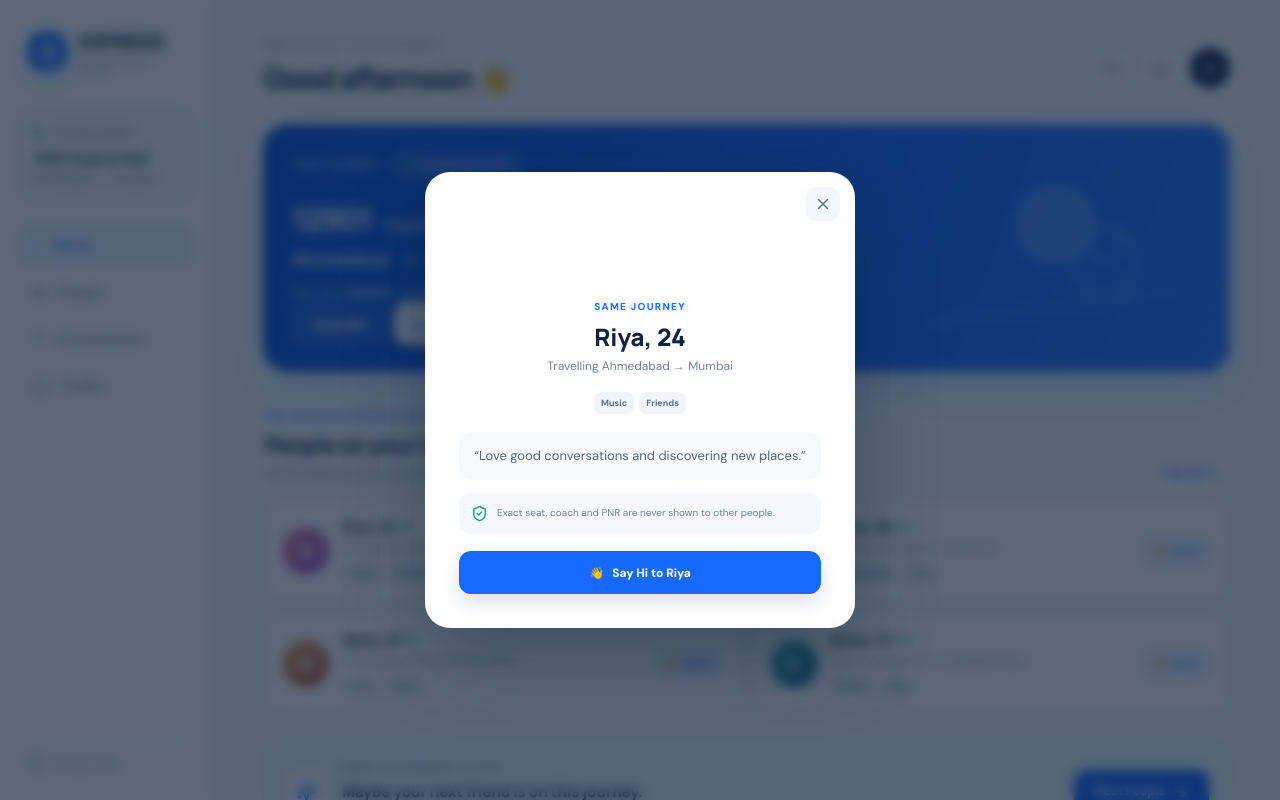
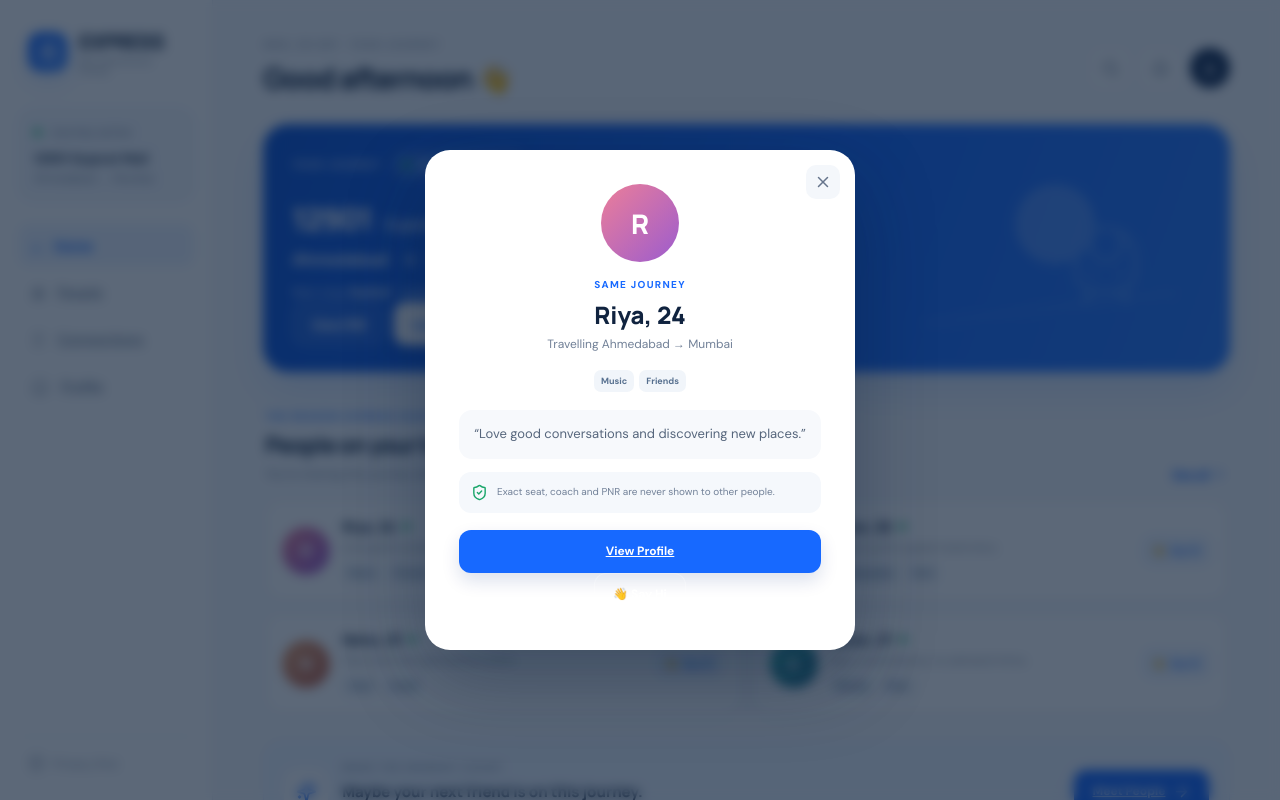
Before and after one commit to shubharpan001/EXPRESS, a Next.js app: page / in a window 1280 px wide. Both pictures are taken after a click on the element 502 px from the left and 550 px from the top of the page. Shown: the top 800 px of the page. Built offline with nearby package versions, Linux system fonts and the light colour scheme.

Commit message:
Connect Home to People and Profile pages

```diff
--- a/app/page.tsx
+++ b/app/page.tsx
@@ -2,24 +2,7 @@
 
 import Link from "next/link";
 import { useState } from "react";
-import {
-  ArrowRight,
-  Bell,
-  Check,
-  ChevronRight,
-  CircleUserRound,
-  Clock3,
-  Heart,
-  MapPin,
-  MessageCircle,
-  MoreHorizontal,
-  Search,
-  ShieldCheck,
-  Sparkles,
-  TrainFront,
-  Users,
-  X,
-} from "lucide-react";
+import { ArrowRight, Bell, Check, ChevronRight, Clock3, Heart, Search, ShieldCheck, Sparkles, TrainFront, X } from "lucide-react";
 
 const people = [
   { name: "Riya", age: 24, initials: "R", intent: ["Music", "Friends"], note: "Love good conversations and discovering new places." },
@@ -29,29 +12,29 @@ const people = [
 ];
 
 export default function Home() {
-  const [active, setActive] = useState("Home");
   const [selected, setSelected] = useState<(typeof people)[number] | null>(null);
   const [hiSent, setHiSent] = useState<string[]>([]);
   const sendHi = (name: string) => setHiSent((current) => current.includes(name) ? current : [...current, name]);
+  const nav = [{ label: "Home", href: "/" }, { label: "People", href: "/people" }, { label: "Connections", href: "/connections" }, { label: "Profile", href: "/profile" }];
 
   return (
     <main className="app-shell">
       <aside className="sidebar">
         <div className="brand"><div className="brand-mark"><TrainFront size={20} /></div><div><strong>EXPRESS</strong><span>Real-World Social Friends</span></div></div>
         <div className="side-context"><span className="live-dot" /> Journey active<div className="context-train">12901 Gujarat Mail</div><small>Ahmedabad → Mumbai</small></div>
-        <nav>{["Home", "People", "Connections", "Profile"].map((item) => <button key={item} className={active === item ? "nav-item active" : "nav-item"} onClick={() => setActive(item)}>{item === "Home" ? "⌂" : item === "People" ? "◎" : item === "Connections" ? "♡" : "◯"}<span>{item}</span></button>)}</nav>
+        <nav>{nav.map((item) => <Link key={item.label} href={item.href} className={item.label === "Home" ? "nav-item active" : "nav-item"}><span>{item.label === "Home" ? "⌂" : item.label === "People" ? "◎" : item.label === "Connections" ? "♡" : "◯"}</span><span>{item.label}</span></Link>)}</nav>
         <div className="sidebar-bottom"><ShieldCheck size={17} /><span>Privacy first</span></div>
       </aside>
       <section className="content">
-        <header className="topbar"><div><p className="eyebrow">WED, 09 SEP · YOUR JOURNEY</p><h1>Good afternoon 👋</h1></div><div className="top-actions"><button className="icon-button"><Search size={19} /></button><button className="icon-button"><Bell size={19} /></button><div className="avatar small">D</div></div></header>
+        <header className="topbar"><div><p className="eyebrow">WED, 09 SEP · YOUR JOURNEY</p><h1>Good afternoon 👋</h1></div><div className="top-actions"><button className="icon-button"><Search size={19} /></button><button className="icon-button"><Bell size={19} /></button><Link href="/profile" className="avatar small">D</Link></div></header>
         <div className="journey-card"><div className="journey-main"><div className="route-label"><span>YOUR JOURNEY</span><span className="status-pill"><span className="live-dot" /> Running 18 min late</span></div><h2>12901 <span>Gujarat Mail</span></h2><div className="route"><b>Ahmedabad</b><ArrowRight size={18} /><b>Mumbai</b></div><p className="muted">Next stop <strong>Nadiad</strong> · Updated 5 min ago</p></div><div className="train-illustration"><div className="sun" /><div className="track" /><TrainFront size={88} strokeWidth={1.2} /></div><div className="journey-actions"><Link className="secondary" href="/pnr">View PNR</Link><Link className="primary" href="/train-status">Live Status <ArrowRight size={16} /></Link></div></div>
-        <section className="social-section"><div className="section-heading"><div><p className="eyebrow blue">THE REASON EXPRESS EXISTS</p><h2>People on your train</h2><p className="muted">You’re sharing this journey with <strong>42 people</strong> who are open to connect.</p></div><button className="link-button">See all <ChevronRight size={16} /></button></div><div className="people-grid">{people.map((person) => <article className="person-card" key={person.name} onClick={() => setSelected(person)}><div className={`person-avatar tone-${person.initials}`}>{person.initials}</div><div className="person-body"><div className="person-title"><h3>{person.name}, {person.age}</h3><span className="online" /></div><p>{person.note}</p><div className="tags">{person.intent.map((tag) => <span key={tag}>{tag}</span>)}</div></div><button className={hiSent.includes(person.name) ? "hi-button sent" : "hi-button"} onClick={(e) => { e.stopPropagation(); sendHi(person.name); }}>{hiSent.includes(person.name) ? <><Check size={15} /> Sent</> : <><span>👋</span> Say Hi</>}</button></article>)}</div></section>
-        <section className="moment-card"><div className="moment-icon"><Sparkles size={21} /></div><div><p className="eyebrow">MAKE THE MOMENT COUNT</p><h3>Maybe your next friend is on this journey.</h3><p className="muted">Profiles are visible before a request. Chat starts only when both people accept.</p></div><button className="primary wide">Meet People <ArrowRight size={17} /></button></section>
-        <div className="quick-grid"><Link className="quick" href="/pnr"><div className="quick-icon"><TrainFront size={18} /></div><div><strong>Check PNR</strong><small>Booking & seat status</small></div><ChevronRight size={17} /></Link><Link className="quick" href="/train-status"><div className="quick-icon green"><Clock3 size={18} /></div><div><strong>Live Train Status</strong><small>Stops & running updates</small></div><ChevronRight size={17} /></Link><div className="quick"><div className="quick-icon pink"><Heart size={18} /></div><div><strong>Connections</strong><small>People you’ve met</small></div><ChevronRight size={17} /></div></div>
+        <section className="social-section"><div className="section-heading"><div><p className="eyebrow blue">THE REASON EXPRESS EXISTS</p><h2>People on your train</h2><p className="muted">You’re sharing this journey with <strong>42 people</strong> who are open to connect.</p></div><Link className="link-button" href="/people">See all <ChevronRight size={16} /></Link></div><div className="people-grid">{people.map((person) => <article className="person-card" key={person.name} onClick={() => setSelected(person)}><div className={`person-avatar tone-${person.initials}`}>{person.initials}</div><div className="person-body"><div className="person-title"><h3>{person.name}, {person.age}</h3><span className="online" /></div><p>{person.note}</p><div className="tags">{person.intent.map((tag) => <span key={tag}>{tag}</span>)}</div></div><button className={hiSent.includes(person.name) ? "hi-button sent" : "hi-button"} onClick={(e) => { e.stopPropagation(); sendHi(person.name); }}>{hiSent.includes(person.name) ? <><Check size={15} /> Sent</> : <><span>👋</span> Say Hi</>}</button></article>)}</div></section>
+        <section className="moment-card"><div className="moment-icon"><Sparkles size={21} /></div><div><p className="eyebrow">MAKE THE MOMENT COUNT</p><h3>Maybe your next friend is on this journey.</h3><p className="muted">Profiles are visible before a request. Chat starts only when both people accept.</p></div><Link className="primary wide" href="/people">Meet People <ArrowRight size={17} /></Link></section>
+        <div className="quick-grid"><Link className="quick" href="/pnr"><div className="quick-icon"><TrainFront size={18} /></div><div><strong>Check PNR</strong><small>Booking & seat status</small></div><ChevronRight size={17} /></Link><Link className="quick" href="/train-status"><div className="quick-icon green"><Clock3 size={18} /></div><div><strong>Live Train Status</strong><small>Stops & running updates</small></div><ChevronRight size={17} /></Link><Link className="quick" href="/connections"><div className="quick-icon pink"><Heart size={18} /></div><div><strong>Connections</strong><small>People you’ve met</small></div><ChevronRight size={17} /></Link></div>
         <footer><span>EXPRESS · Real-World Social Friends</span><span><ShieldCheck size={14} /> Your PNR is private</span></footer>
       </section>
-      {selected && <div className="overlay" onClick={() => setSelected(null)}><div className="profile-modal" onClick={(e) => e.stopPropagation()}><button className="close" onClick={() => setSelected(null)}><X size={18} /></button><div className="modal-avatar">{selected.initials}</div><p className="eyebrow blue">SAME JOURNEY</p><h2>{selected.name}, {selected.age}</h2><p className="muted">Travelling Ahmedabad → Mumbai</p><div className="tags centered">{selected.intent.map((tag) => <span key={tag}>{tag}</span>)}</div><p className="profile-note">“{selected.note}”</p><div className="privacy-note"><ShieldCheck size={17} /> Exact seat, coach and PNR are never shown to other people.</div><button className="primary modal-action" onClick={() => { sendHi(selected.name); setSelected(null); }}><span>👋</span> Say Hi to {selected.name}</button></div></div>}
-      <div className="mobile-nav">{["Home", "People", "Connections", "Profile"].map((item) => <button key={item} className={active === item ? "active" : ""} onClick={() => setActive(item)}><span>{item === "Home" ? "⌂" : item === "People" ? "◎" : item === "Connections" ? "♡" : "◯"}</span>{item}</button>)}</div>
+      {selected && <div className="overlay" onClick={() => setSelected(null)}><div className="profile-modal" onClick={(e) => e.stopPropagation()}><button className="close" onClick={() => setSelected(null)}><X size={18} /></button><div className={`modal-avatar tone-${selected.initials}`}>{selected.initials}</div><p className="eyebrow blue">SAME JOURNEY</p><h2>{selected.name}, {selected.age}</h2><p className="muted">Travelling Ahmedabad → Mumbai</p><div className="tags centered">{selected.intent.map((tag) => <span key={tag}>{tag}</span>)}</div><p className="profile-note">“{selected.note}”</p><div className="privacy-note"><ShieldCheck size={17} /> Exact seat, coach and PNR are never shown to other people.</div><div className="modal-action-row"><Link className="primary modal-action" href={`/people/${selected.name.toLowerCase()}`}>View Profile</Link><button className="secondary" onClick={() => { sendHi(selected.name); setSelected(null); }}>{hiSent.includes(selected.name) ? "Sent" : "👋 Say Hi"}</button></div></div></div>}
+      <div className="mobile-nav">{nav.map((item) => <Link key={item.label} href={item.href} className={item.label === "Home" ? "active" : ""}><span>{item.label === "Home" ? "⌂" : item.label === "People" ? "◎" : item.label === "Connections" ? "♡" : "◯"}</span>{item.label}</Link>)}</div>
     </main>
   );
 }
```
